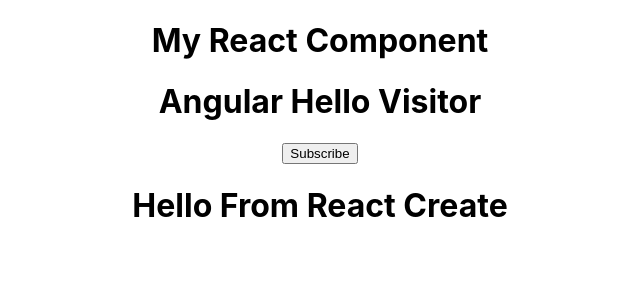
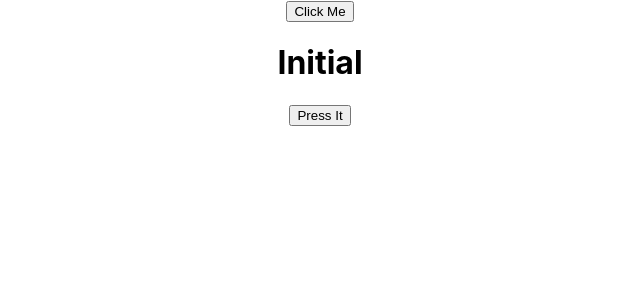
Before and after one commit to Poonam-Raghuvanshi/ReactApp, a React (Create React App) app in the folder react-tutorial/: page / in a window 1280 px wide. Shown: the top 300 px of the page, without its empty margins (320-960 px from the left). Built offline with nearby package versions, Linux system fonts and the light colour scheme.

Commit message:
Method as Props

```diff
--- a/react-tutorial/src/App.js
+++ b/react-tutorial/src/App.js
@@ -3,13 +3,17 @@
 import First from './Components/First';
 import Second from './Components/Second';
 import Third from './Components/Third';
+import EventBind from './Components/EventBind';
+import Parent from './Components/Parent';
 
 function App() {
   return (
     <div className="App">
-      <First name="React"/>
+   {/*   <First name="React"/>
       <Second name="Angular"/>
-      <Third/>
+  <Third/>*/}
+      <EventBind/>
+      <Parent/>
     </div>
   );
 }
--- /dev/null
+++ b/react-tutorial/src/Components/Child.js
@@ -0,0 +1,6 @@
+import React,{Component} from 'react'
+
+const Child=(props)=>{
+    return <button onClick={()=>props.passToChild('Poonam')}>Press It</button>
+}
+export default Child
--- /dev/null
+++ b/react-tutorial/src/Components/EventBind.js
@@ -0,0 +1,26 @@
+import React,{Component} from 'react'
+
+class EventBind extends Component{
+   constructor(){
+       super()
+       this.state={
+           message:'Initial'
+       }
+       this.clickMe=this.clickMe.bind(this)
+   }
+   clickMe(){
+    this.setState({
+        message:'New Value'
+    })
+   }
+   render(){
+       return <div>
+         {/* <button onClick={this.clickMe.bind(this)}>Click Me</button>
+           <button onClick={()=>this.clickMe()}>Click Me</button>*/}
+            <button onClick={this.clickMe}>Click Me</button>
+           <h1>{this.state.message}</h1>
+       </div>
+   }
+}
+
+export default EventBind
--- /dev/null
+++ b/react-tutorial/src/Components/Parent.js
@@ -0,0 +1,20 @@
+import React,{Component} from 'react'
+import Child from './Child';
+
+class Parent extends Component{
+    constructor(){
+        super()
+        this.state={
+            name:'Parent Component'
+        }
+        this.passToChild=this.passToChild.bind(this)
+    }
+    passToChild(args){
+        alert(`Hello ${this.state.name} from ${args}`)
+    }
+    render(){
+       return <Child passToChild={this.passToChild}/>
+    }
+}
+
+export default Parent
```
Also changed, not shown: 1 other file (tests, documents, lock files or other folders).
